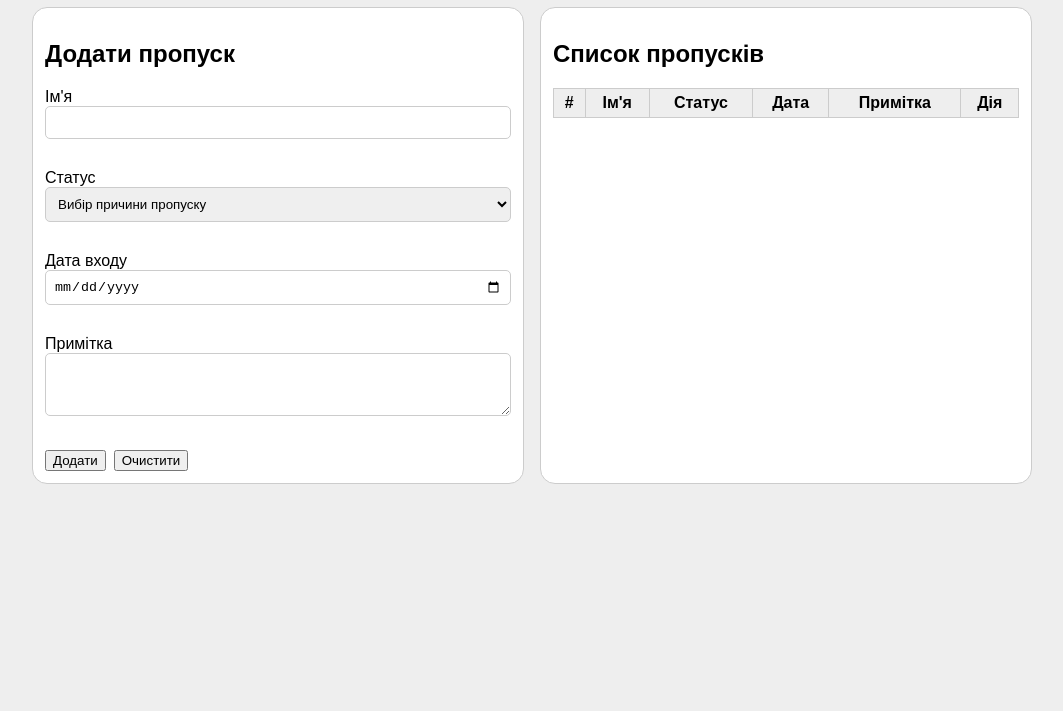
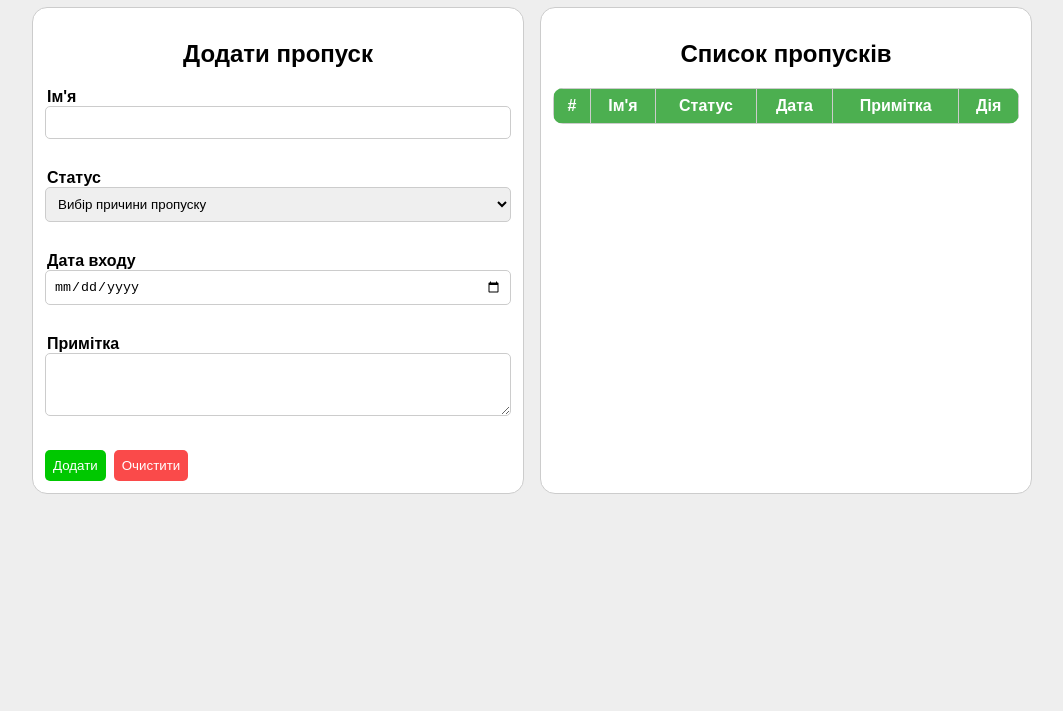
Before and after one commit to maksymzubenko/LAB, a plain HTML site: page index.html in a window 1280 px wide. Shown: the part 89-800 px from the top of the page, without its empty margins (108-1171 px from the left). Drawn offline with Linux system fonts and the light colour scheme.

Commit message:
Refactor styles.css with updated styles and layout

```diff
--- a/styles.css
+++ b/styles.css
@@ -30,6 +30,8 @@ section{
 .field label {
     font-display: block;
     margin-bottom: 5px;
+    font-weight: bold;
+    margin-left: 2px;
 }
 
 .field input,
@@ -58,16 +60,45 @@ section{
     gap: 8px;
 }
 
+
+
 table {
     width: 100%;
     border-collapse:collapse ;
+    border-radius: 10px;
+    overflow: hidden;
 }
 
 th, td {
     border: 1px solid #ccc;
     padding: 5px;
+    text-align: center;
 }
 
 th {
     background: #eee;
+    background: #4CAF50;
+    color: white;
+    padding: 8px;
 }
+
+button {
+    padding: 8px;
+    border: none;
+    border-radius: 5px;
+    cursor: pointer;
+}
+
+button[type="submit"] {
+    background: rgb(0, 200, 0);
+    color: rgb(255, 255, 255);
+}
+
+#resetBtn {
+    background: rgb(250, 74, 74);
+    color: white;
+}
+
+h1, h2 {
+    text-align: center;
+}
```
